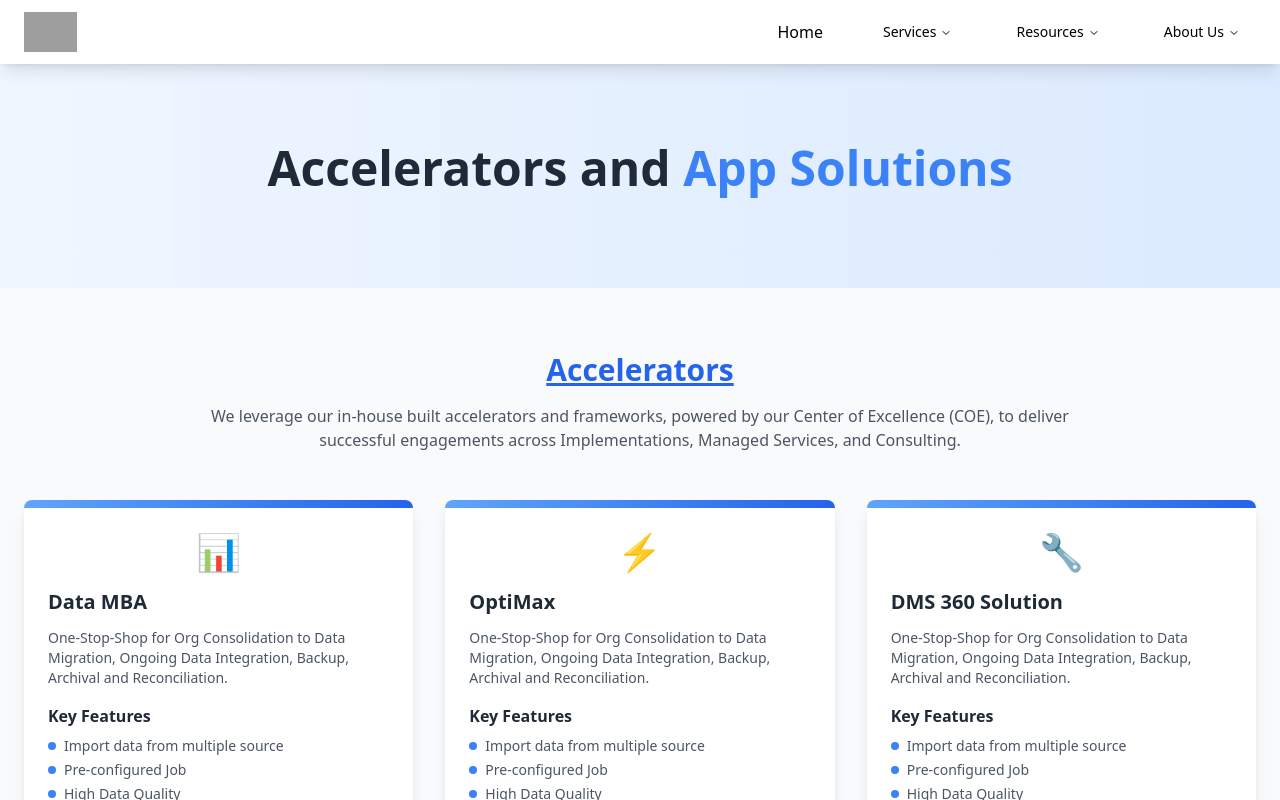
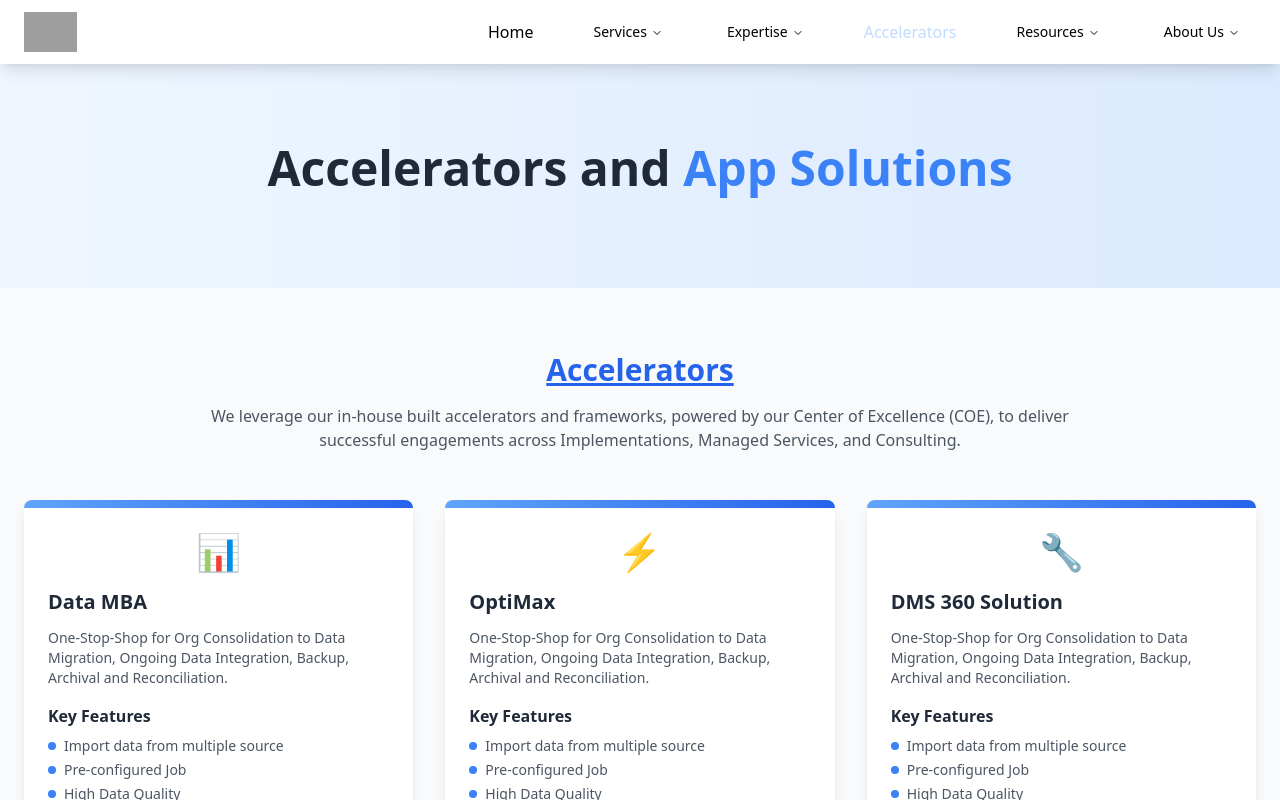
Before and after one commit to coolk4u/figma-artistry, a React (Vite) app: page /accelerators in a window 1280 px wide. Shown: the top 800 px of the page. Built offline with nearby package versions, Linux system fonts and the light colour scheme; grey boxes are pictures that could not be loaded.

Commit message:
Refactor navigation menu
Split the "Services" menu into "Services" and "Expertise" (including Salesforce Expertise and Industry sub-menus). Add a new top-level menu item for "Accelerators".

```diff
--- a/src/components/Navigation.tsx
+++ b/src/components/Navigation.tsx
@@ -30,7 +30,14 @@ export const Navigation: React.FC = () => {
             { name: 'Lightning Migration', href: '/services/lightning-migration' },
             { name: 'Support & Maintenance', href: '/services/support-maintenance' }
           ]
-        },
+        }
+      ]
+    },
+    {
+      name: 'Expertise',
+      href: '#',
+      hasDropdown: true,
+      sections: [
         {
           title: 'Salesforce Expertise',
           items: [
@@ -58,15 +65,10 @@ export const Navigation: React.FC = () => {
             { name: 'Education', href: '/industries/education' },
             { name: 'High Tech', href: '/industries/high-tech' }
           ]
-        },
-        {
-          title: 'Accelerators',
-          items: [
-            { name: 'View All Accelerators', href: '/accelerators' }
-          ]
         }
       ]
     },
+    { name: 'Accelerators', href: '/accelerators' },
     {
       name: 'Resources',
       href: '#',
@@ -114,7 +116,7 @@ export const Navigation: React.FC = () => {
                       </NavigationMenuTrigger>
                       <NavigationMenuContent className="bg-white shadow-lg rounded-md p-4 min-w-[800px] z-50">
                         {item.sections ? (
-                          <div className="grid grid-cols-4 gap-6">
+                          <div className="grid grid-cols-2 gap-6">
                             {item.sections.map((section) => (
                               <div key={section.title}>
                                 <h3 className="font-semibold text-blue-600 mb-3 text-sm uppercase">
```
